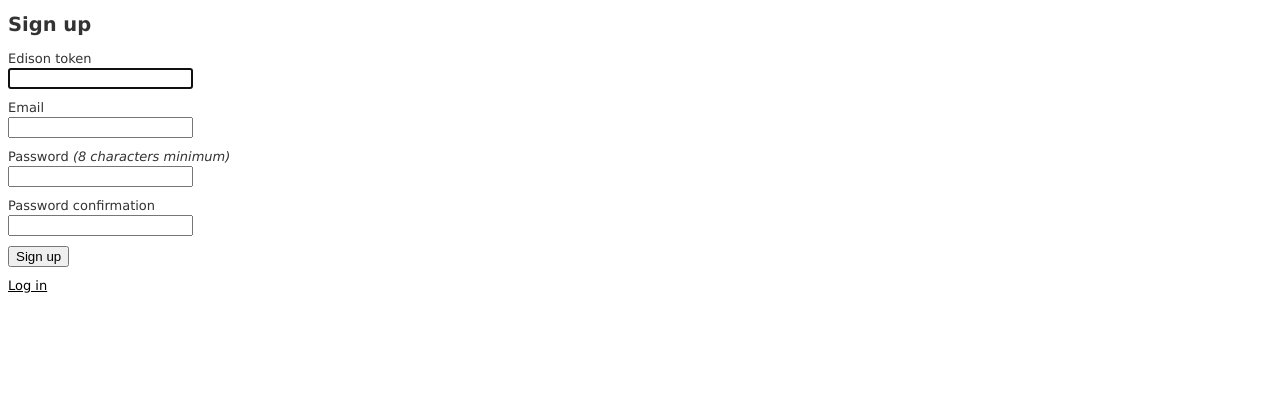
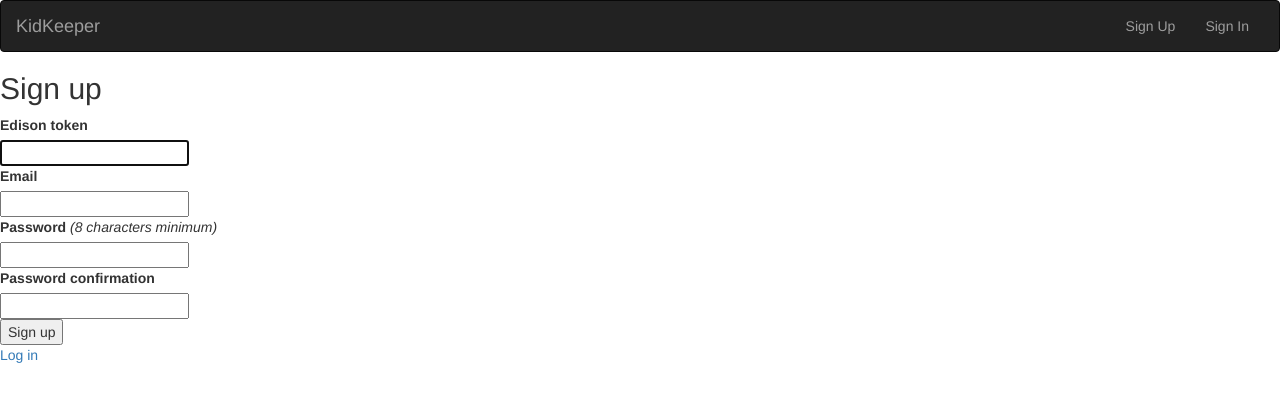
Before and after one commit to richardwu/kidkeeper, a Rails app: page /users/sign_up in a window 1280 px wide. Shown: the top 402 px of the page. Run offline with Rails 7, Linux system fonts and the light colour scheme; style sheets or scripts are compiled from the project's sources; some libraries are stand-ins or nearby versions.

Commit message:
Added header and bootstrap with sign in/sign up/sign out links

```diff
--- a/kidkeeper-rails/app/assets/javascripts/application.js
+++ b/kidkeeper-rails/app/assets/javascripts/application.js
@@ -12,5 +12,6 @@
 //
 //= require jquery
 //= require jquery_ujs
-//= require turbolinks
+// disabled require turbolinks
+//= require bootstrap-sprockets
 //= require_tree .
--- a/kidkeeper-rails/app/assets/stylesheets/application.css
+++ b/kidkeeper-rails/app/assets/stylesheets/application.scss
@@ -10,6 +10,6 @@
  * defined in the other CSS/SCSS files in this directory. It is generally better to create a new
  * file per style scope.
  *
- *= require_tree .
- *= require_self
  */
+ @import "bootstrap-sprockets";
+ @import "bootstrap";
--- a/kidkeeper-rails/app/views/devise/registrations/edit.html.erb
+++ b/kidkeeper-rails/app/views/devise/registrations/edit.html.erb
@@ -1,7 +1,6 @@
 <h2>Edit <%= resource_name.to_s.humanize %></h2>
 
 <%= form_for(resource, as: resource_name, url: registration_path(resource_name), html: { method: :put }) do |f| %>
-  <%= devise_error_messages! %>
 
   <div class="field">
     <%= f.label :email %><br />
--- a/kidkeeper-rails/app/views/devise/registrations/new.html.erb
+++ b/kidkeeper-rails/app/views/devise/registrations/new.html.erb
@@ -1,7 +1,6 @@
 <h2>Sign up</h2>
 
 <%= form_for(resource, as: resource_name, url: registration_path(resource_name)) do |f| %>
-<%= devise_error_messages! %>
 
 
 
--- /dev/null
+++ b/kidkeeper-rails/app/views/layouts/_header.html.erb
@@ -0,0 +1,50 @@
+<nav class="navbar navbar-fluid navbar-inverse">
+	<div class="container-fluid">
+		<!-- Brand and toggle get grouped for better mobile display -->
+		<div class="navbar-header">
+			<!--allows for navbar-right links to collapse-->
+			<button type="button" class="navbar-toggle collapsed" data-toggle="collapse" data-target="#bs-example-navbar-collapse-1">
+				<span class="sr-only">Toggle navigation</span>
+				<span class="icon-bar"></span>
+				<span class="icon-bar"></span>
+				<span class="icon-bar"></span>
+			</button>
+
+			<!-- Logo redirects to dashboards instead of homepage when signed in -->
+			<% if user_signed_in? %>
+			<%= link_to 'KidKeeper', telemetries_path, class: 'navbar-brand' %>
+			<% else %>
+			<%= link_to 'KidKeeper', root_path, class: 'navbar-brand' %>
+			<% end %>
+
+		</div>
+
+		<!-- Collect the nav links, forms, and other content for toggling -->
+		<div class="collapse navbar-collapse" id="bs-example-navbar-collapse-1">
+
+			<!-- non-collapse navbar order -->
+			<ul class="nav navbar-nav navbar-right hidden-xs">
+				<% if user_signed_in? %>
+				<li><%= link_to current_user.email, telemetries_path %></li>
+				<li><%= link_to 'Sign Out', destroy_user_session_path, method: 'DELETE' %></li>
+				<% else %>
+				<li><%= link_to 'Sign Up', new_user_registration_path %></li>
+
+				<li><%= link_to 'Sign In', new_user_session_path %></li>
+				<% end %>
+			</ul>
+
+			<!-- collapsed navbar order -->
+			<ul class="nav navbar-nav navbar-right visible-xs">
+				<% if user_signed_in? %>
+				<li><%= link_to current_user.email, telemetries_path %></li>
+				<li><%= link_to 'Sign Out', destroy_user_session_path %></li>
+				<% else %>
+				<li><%= link_to 'Sign In', new_user_session_path %></li>
+
+				<li><%= link_to 'Sign Up', new_user_registration_path %></li>
+				<% end %>
+			</ul>
+		</div><!-- /.navbar-collapse -->
+	</div><!-- /.container-fluid -->
+</nav>
--- /dev/null
+++ b/kidkeeper-rails/app/views/layouts/_messages.html.erb
@@ -0,0 +1,8 @@
+
+
+<% flash.each do |key, value| %>
+<div class="alert alert-<%= key %>">
+	<a href="#" data-dismiss="alert" class="close">×</a>
+	<%= value %>
+</div>
+<% end %>
--- a/kidkeeper-rails/app/views/layouts/application.html.erb
+++ b/kidkeeper-rails/app/views/layouts/application.html.erb
@@ -2,11 +2,15 @@
 <html>
 <head>
   <title>KidkeeperRails</title>
-  <%= stylesheet_link_tag    'application', media: 'all', 'data-turbolinks-track' => true %>
-  <%= javascript_include_tag 'application', 'data-turbolinks-track' => true %>
+  <%= stylesheet_link_tag    'application', media: 'all', 'data-turbolinks-track' => false %>
+  <%= javascript_include_tag 'application', 'data-turbolinks-track' => false %>
   <%= csrf_meta_tags %>
 </head>
 <body>
+
+<%= render 'layouts/header' %>
+
+<%= render 'layouts/messages' %>
 
 <%= yield %>
 
```
